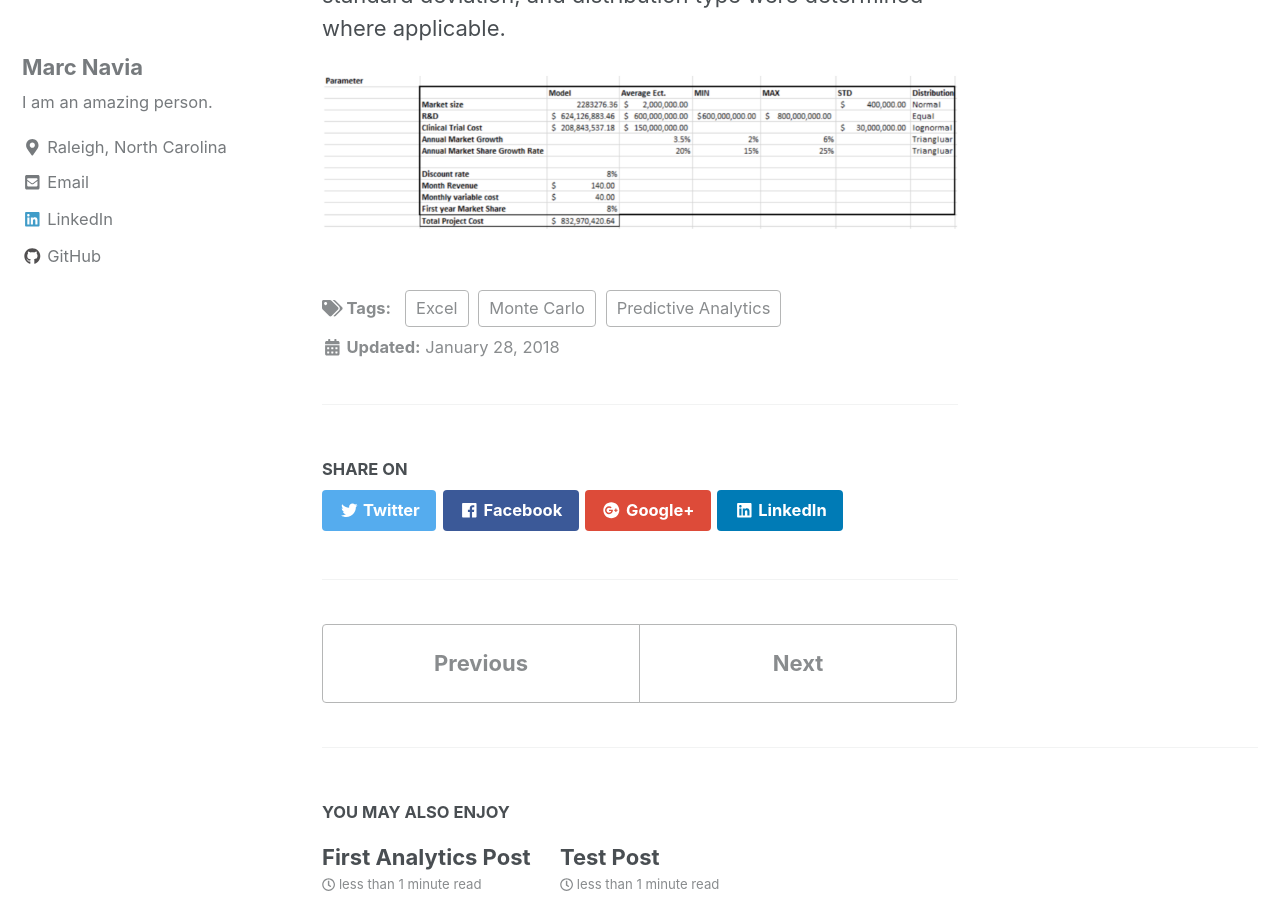
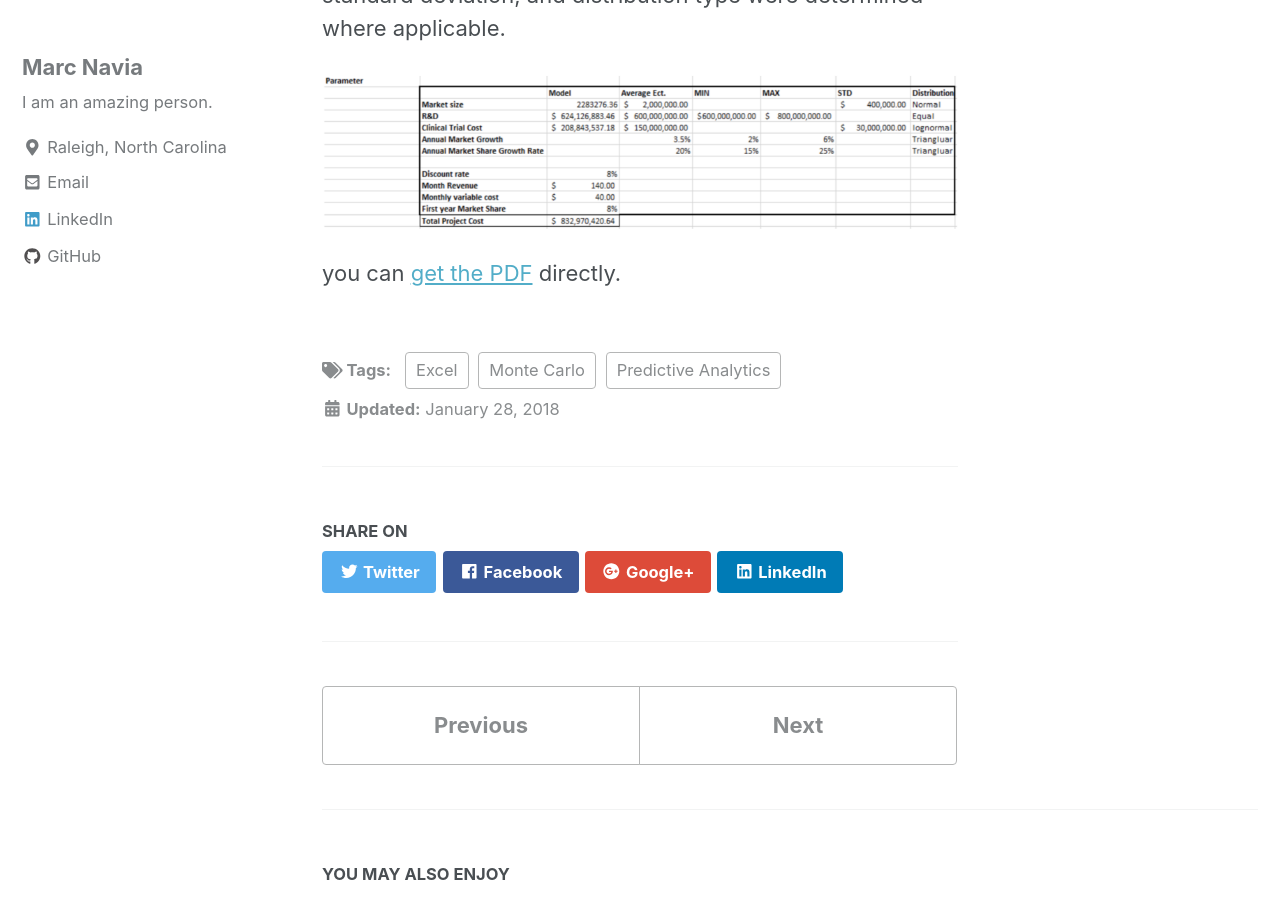
Before and after one commit to MarcNavia/MarcNavia.github.io, a Jekyll site: the page built from _posts/2019-01-28-test.md, in a window 1280 px wide and 900 px high, scrolled down 2127 px. Built offline with Jekyll 4.4.1, drawn with Linux system fonts in a browser that asks for light colours; nearby versions of some CDN libraries.

Commit message:
PDF Test

```diff
--- a/_posts/2019-01-28-test.md
+++ b/_posts/2019-01-28-test.md
@@ -17,3 +17,6 @@ For our project, we did a Monte Carlo analysis of RxPlus, Inc. is a Midwestern p
 First, the parameters were defined for the spreadsheet model. The certain inputs for the model were the discount rate, monthly revenue, monthly variable cost, and the first year market share. For the uncertain inputs, they were market size, R&D cost, Clinical trial cost, annual market growth factor, and annual market share growth rate. For each of the uncertain input the average, minimum, maximum, standard deviation, and distribution type were determined where applicable.
 
 <img src="{{ site.url }}{{ site.baseurl }}/images/MonteCarlo/MonteCarlo1.png" alt="Test">
+
+
+you can [get the PDF]({{ site.url }}/assets/Syllabus.pdf) directly.
```
Also changed, not shown: 1 other file.
